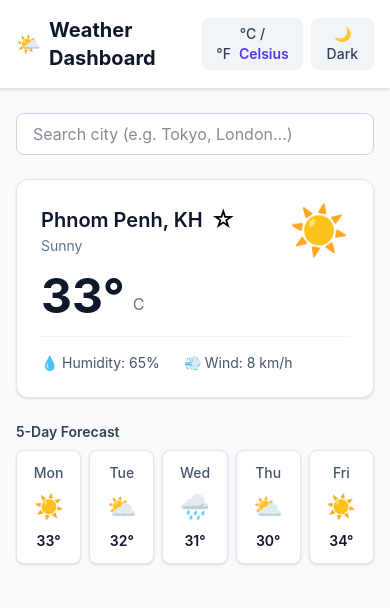
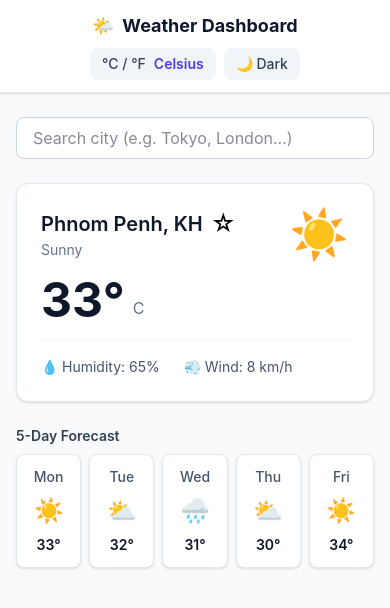
Before and after one commit to sieve-dev-sudo/weather-dashboard, a React (Vite) app: page / in a window 390 px wide. Shown: the top 608 px of the page. Built offline with nearby package versions, Linux system fonts and the light colour scheme.

Commit message:
style: make Header responsive for mobile

```diff
--- a/src/components/Header.jsx
+++ b/src/components/Header.jsx
@@ -4,8 +4,8 @@ import DarkModeToggle from './DarkModeToggle'
 function Header({ unit, onToggleUnit, isDark, onToggleDark }) {
   return (
     <header className="bg-white dark:bg-slate-800 shadow-sm border-b border-slate-200 dark:border-slate-700">
-      <div className="max-w-4xl mx-auto px-4 py-4 flex items-center justify-between">
-        <h1 className="text-xl font-bold text-slate-900 dark:text-slate-100 flex items-center gap-2">
+      <div className="max-w-4xl mx-auto px-4 py-3 sm:py-4 flex flex-col sm:flex-row items-center justify-between gap-2 sm:gap-0">
+        <h1 className="text-lg sm:text-xl font-bold text-slate-900 dark:text-slate-100 flex items-center gap-2">
           <span>🌤️</span>
           <span>Weather Dashboard</span>
         </h1>
```
